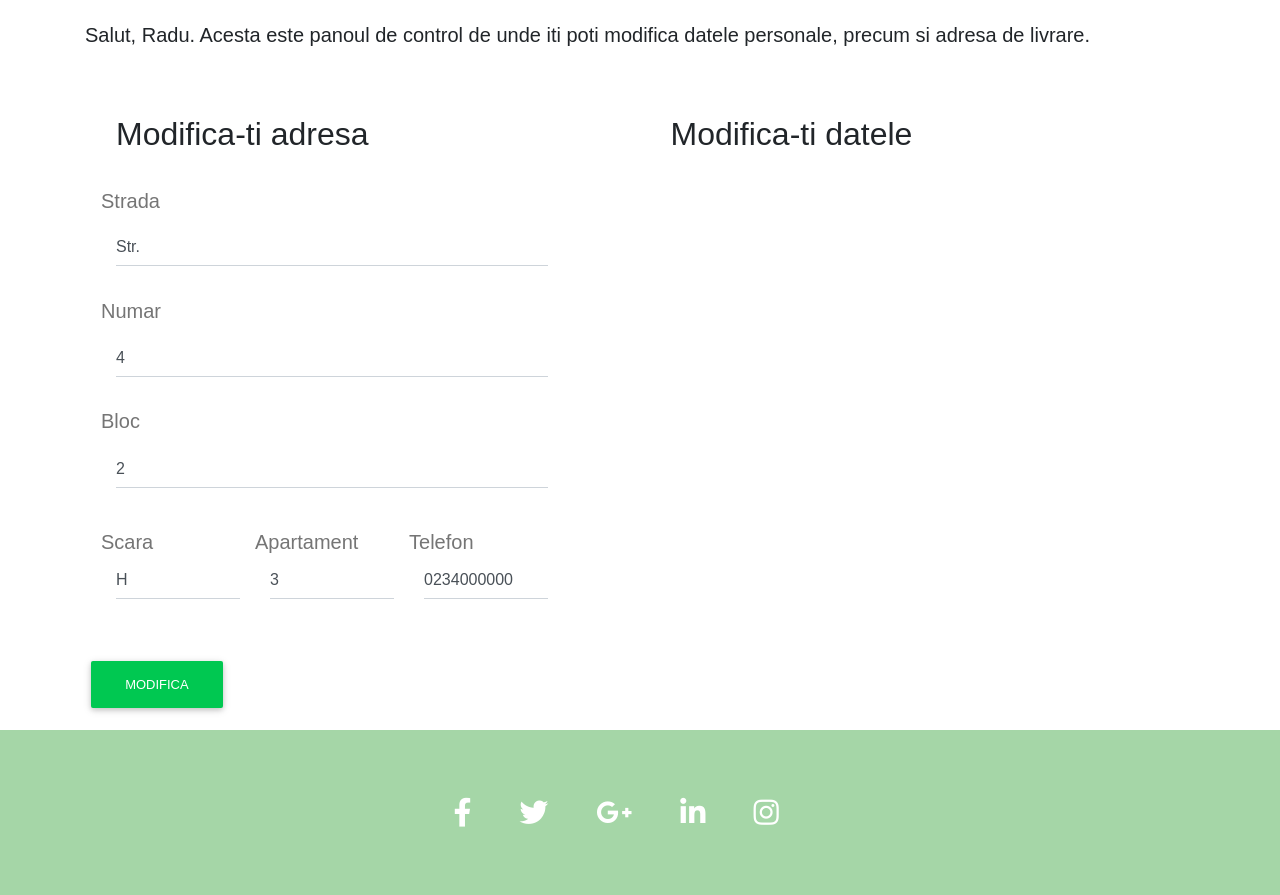
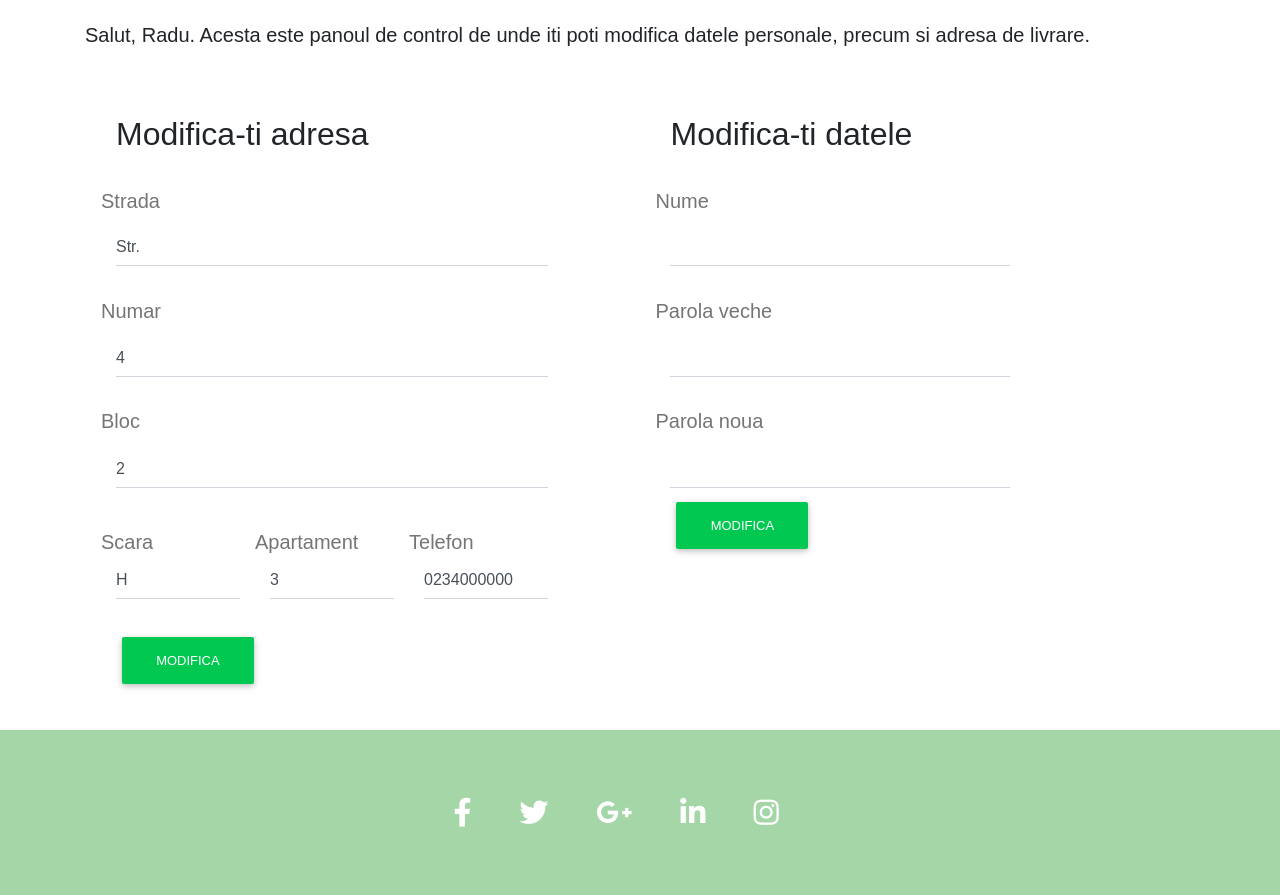
Before and after one commit to radu2147/torturidecasa, a Django app: page /user/myaccount/ in a window 1280 px wide; the page is wider, and only the part inside the window is pictured. Shown: the part 230-1125 px from the top of that part. Run offline with Django 3.2, Linux system fonts and the light colour scheme; a user stored in the database is signed in; data comes from the database, SQL or seed files in the repository; parts of the project's set-up code (start-up, migrations or seed data) failed here and were passed over; some libraries are stand-ins or nearby versions.

Commit message:
Pass change

```diff
--- a/User/managers.py
+++ b/User/managers.py
@@ -1,6 +1,5 @@
 from django.contrib.auth.base_user import BaseUserManager
 from django.utils.translation import ugettext_lazy as _
-
 
 class CustomUserManager(BaseUserManager):
     """
@@ -19,7 +18,7 @@ class CustomUserManager(BaseUserManager):
         user.save()
         return user
 
-    def create_superuser(self, email, password, nume, **extra_fields):
+    def create_superuser(self, email, password, nume = "bla", **extra_fields):
         """
         Create and save a SuperUser with the given email and password.
         """
--- a/User/templates/cart.html
+++ b/User/templates/cart.html
@@ -121,7 +121,7 @@
 							<td><a href="/page/1" class="btn btn-warning"><i class="fa fa-angle-left" ></i> Continue Shopping</a></td>
 							<td colspan="2" class="hidden-xs"></td>
 							<td class="hidden-xs text-center"><strong>Total {{price}} RON</strong></td>
-							<td><a href="#" class="btn btn-success btn-block">Checkout <i class="fa fa-angle-right"></i></a></td>
+							<td><a href="/user/checkout" class="btn btn-success btn-block">Checkout <i class="fa fa-angle-right"></i></a></td>
 						</tr>
 					</tfoot>
 				</table>
--- a/User/templates/extend_user.html
+++ b/User/templates/extend_user.html
@@ -59,12 +59,14 @@
 {% block addr %}
 
 
- <form method="post" novalidate id="myForm" >
-    {% csrf_token %}
+
   <div class="row ml-3">
     <div class="col-5 md-form mt-0">
       <h2 class="mt-2 pb-4 mb-5">Modifica-ti adresa</h2>
+      <form method="post" novalidate id="myForm" >
+        {% csrf_token %}
       <div>
+
         <label for="id_street" style="padding-top: 70px"><h5>Strada</h5></label>
         <input class="form-control" type="text" placeholder="Street" aria-label="Search" name="street" maxlength="50" id="id_street" value={{addr.street}}>
       </div>
@@ -100,17 +102,37 @@
           <input class="form-control" placeholder="Numar de telefon" aria-label="Numar de telefon" value={{addr.phone_number}} type="text" name="phone_number" max_length = "10" id="id_phone_number">
         </div>
       </div>
+       <button type="submit" class="btn btn-success">Modifica</button>
+      </form>
       </div>
     <div class="col-1"></div>
+
     <div class="col-4 md-form mt-0">
-      <h2 class="mt-2 pb-4">Modifica-ti datele</h2>
-       </div>
+      <h2 class="mt-2 pb-4">
+        Modifica-ti datele
+      </h2>
+      <div class="mt-5">
+        <form method="post" id="data" novalidate>
+          {% csrf_token %}
+          <div>
+            <label for="id_nume" style="padding-top: 70px"><h5>Nume</h5></label>
+            <input class="form-control" type="text" aria-label="Search" name="nume" maxlength="50" id="id_nume">
+          </div>
+          <div style="margin-top: 70px">
+            <label for="id_old_passwd" style="padding-top: 180px"><h5>Parola veche</h5></label>
+            <input class="form-control" type="text" aria-label="Search" name="old_passwd" id="id_old_passwd">
+          </div>
+          <div style="margin-top: 70px">
+            <label for="id_passwd" style="padding-top: 290px"><h5>Parola noua</h5></label>
+            <input class="form-control" type="text" aria-label="Bloc" name="passwd" id="id_passwd">
+          </div>
+          <button type="submit" class="btn btn-success">Modifica</button>
+        </form>
+      </div>
+    </div>
 
 
   </div>
-
-    <button type="submit" class="btn btn-success">Modifica</button>
-  </form>
 
 {% endblock %}
 
--- a/User/urls.py
+++ b/User/urls.py
@@ -11,4 +11,5 @@ urlpatterns = [
     path('register/', views.RegisterView.as_view()),
     path('login/', views.LoginView.as_view(), name = "login"),
     path('logout/', views.LogoutView.as_view(), name="logout"),
+    path('checkout/', views.LogoutView.as_view(), name="checkout"),
 ]
--- a/User/validators.py
+++ b/User/validators.py
@@ -22,9 +22,6 @@ def scara(value):
             params={'value': value},
         )
 
-def validate_passwds(pass1, pass2):
-	return pass1 == pass2
-
 def valid_pass(value):
 	return len(value) > 7
 
--- a/User/views.py
+++ b/User/views.py
@@ -1,17 +1,18 @@
 from django.shortcuts import render, redirect
 from django.views import View
 from django.http import HttpResponse
-
+from django.contrib.auth.hashers import make_password
 from django.contrib.auth.models import User
 from django.contrib.auth import authenticate, login, get_user_model, logout
 
 from .forms import *
-from .validators import validate_passwds, valid_pass, valid_name
+from .validators import valid_pass, valid_name
 from .models import *
 from HomePage.models import Produs
 from Cart.models import *
 from Cart.forms import *
 from Personalize.models import *
+from .utils import *
 
 # Create your views here.
 class UserView(View):
@@ -36,10 +37,14 @@ class UserView(View):
             form = ChangeForm(request.POST)
 
             if form.is_valid():
-                if not validate_passwds(form.cleaned_data['old_passwd'], form.cleaned_data['passwd']):
+                if not request.user.check_password(form.cleaned_data['old_passwd']):
                     return HttpResponse("Passwords do not match")
                 if valid_pass(form.cleaned_data['passwd']):
-                    request.user.password = form.cleaned_data['passwd']
+                    obj = CustomUser.objects.get(email = request.user.email)
+                    request.user.set_password(form.cleaned_data['passwd'])
+                    request.user.save()
+                    obj = authenticate(request, email = obj.email, password = form.cleaned_data['passwd'])
+                    login(request, obj)
                 if valid_name(form.cleaned_data['nume']):
                     request.user.nume = form.cleaned_data['nume']
                 request.user.save()
@@ -72,7 +77,8 @@ class RegisterView(View):
         form = RegisterForm(request.POST)
         if form.is_valid():
             User = get_user_model()
-            us = User.objects.create_user(email = form.cleaned_data['email'], password = form.cleaned_data['password'], nume=form.cleaned_data['nume'])
+            adr = Address.objects.get(pk = 1)
+            us = User.objects.create_user(email = form.cleaned_data['email'], addr = adr, password = form.cleaned_data['password'], nume=form.cleaned_data['nume'])
             us.save()
             us.active = True
             return redirect('/')
@@ -104,3 +110,7 @@ class LogoutView(View):
         if request.user.is_authenticated:
             logout(request)
         return redirect('/')
+
+def checkout(request):
+
+    return redirect("/")
```
Also changed, not shown: User/migrations/0012_auto_20200531_2101.py (added), User/migrations/0013_auto_20200531_2104.py (added), User/utils.py (added).
